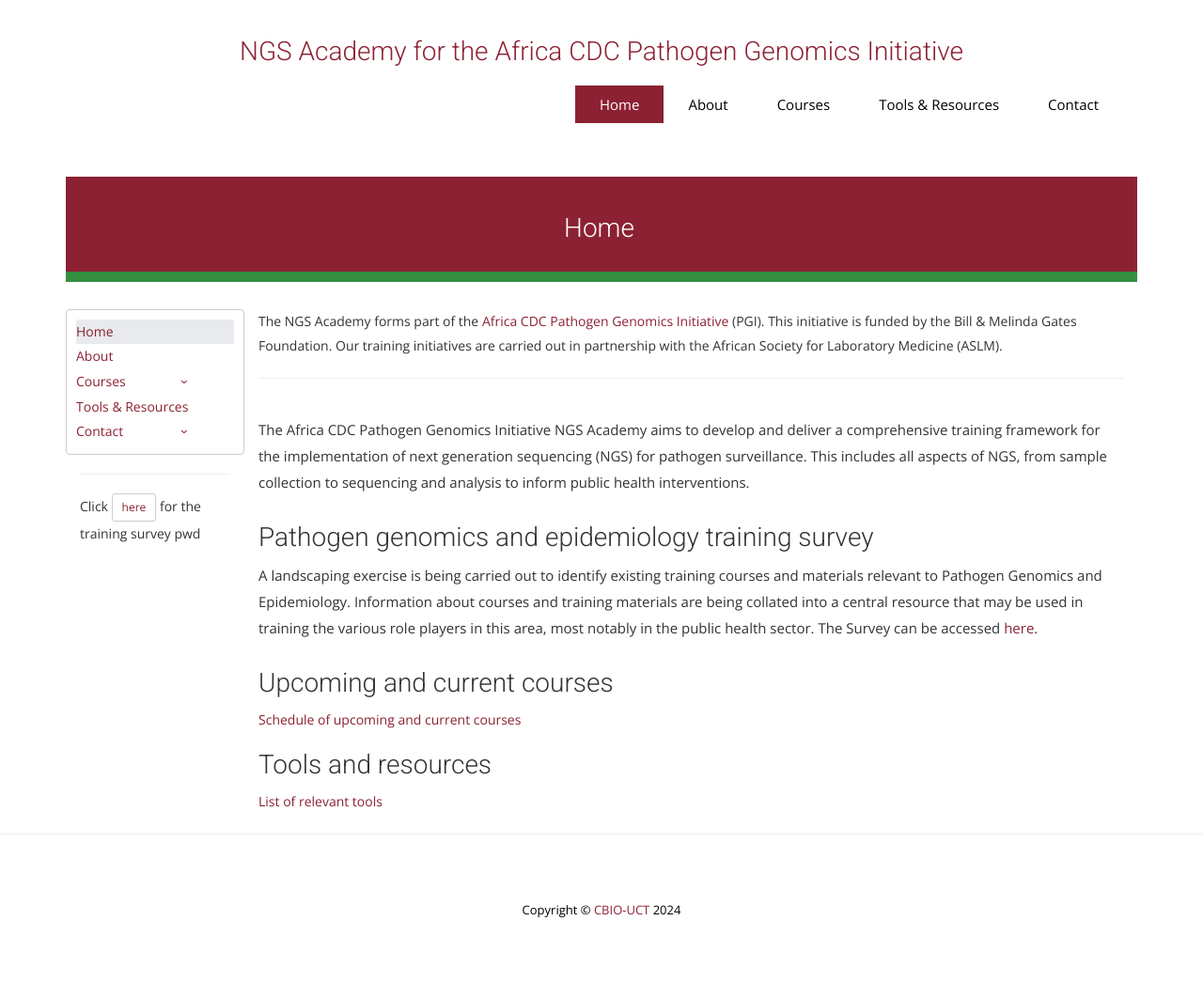
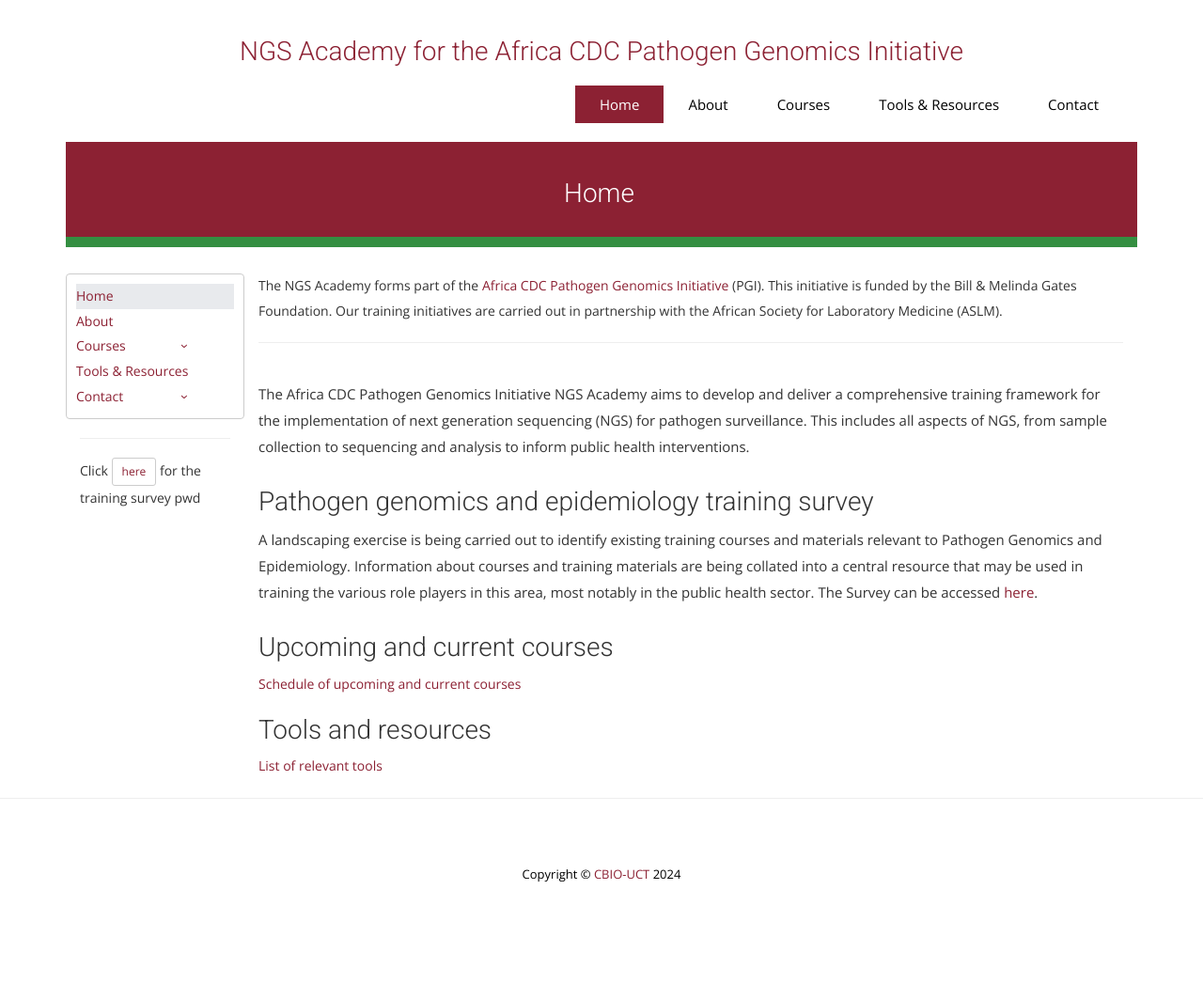
Before and after one commit to uct-cbio/ngs-academy, a Jekyll site: the page built from index.html, in a window 1280 px wide. Shown: the whole page at 94% size. Built offline with Jekyll 4.4.1, drawn with Linux system fonts in a browser that asks for light colours; nearby versions of some CDN libraries; some web fonts are replaced; comment, search, counter and statistics services are not loaded; after the commit the page ends 1008 px from its top, so only the background shows below that.

```diff
--- a/css/style.css
+++ b/css/style.css
@@ -428,7 +428,7 @@
 #global-header-1 {
   /* background: url("../img/slider-bg2.jpg") no-repeat; */
   background-size: cover;
-  padding-top: 37.5px;
+  /* padding-top: 37.5px; */
   padding-bottom: 18.5px;
   position: relative;
   background-attachment: fixed;
```
